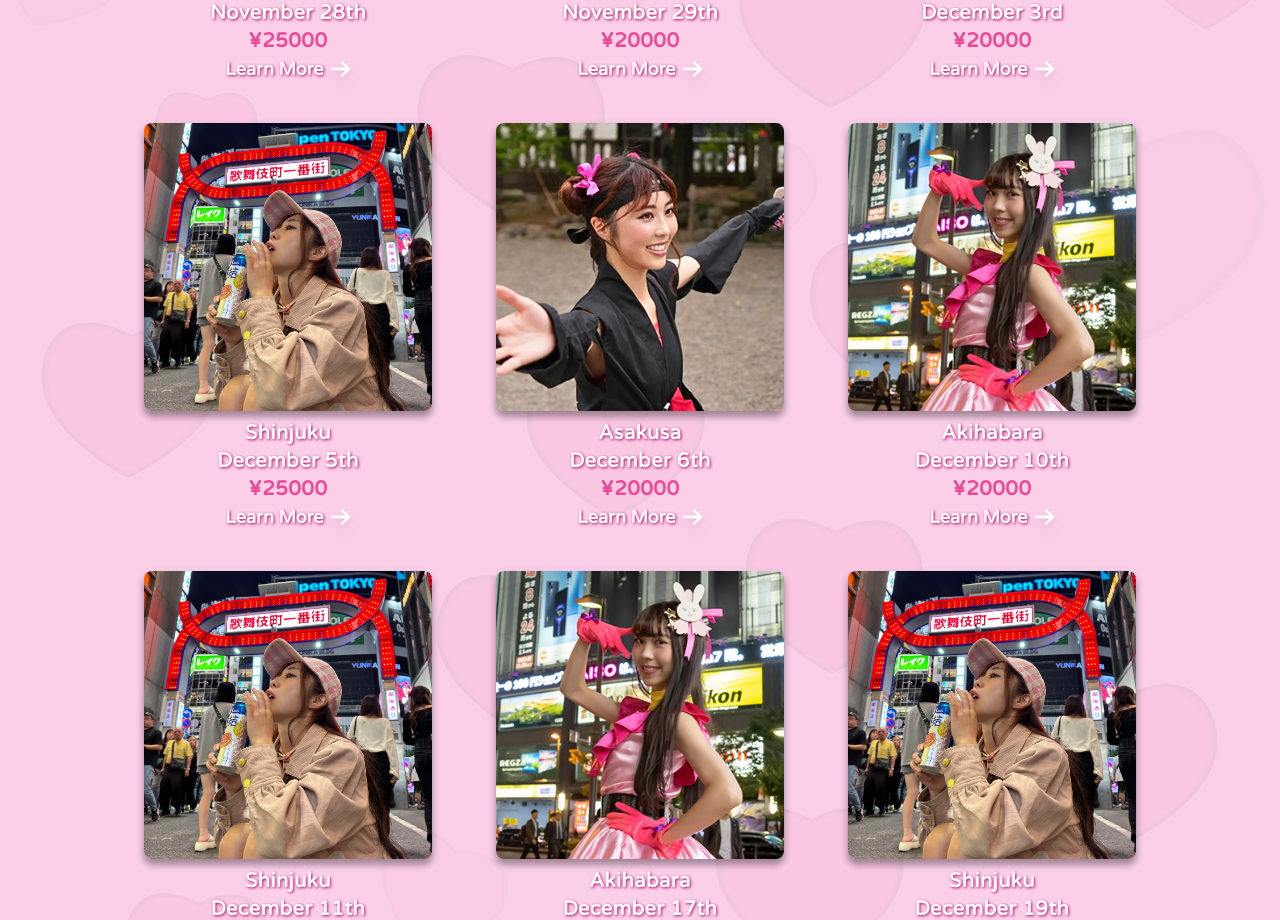
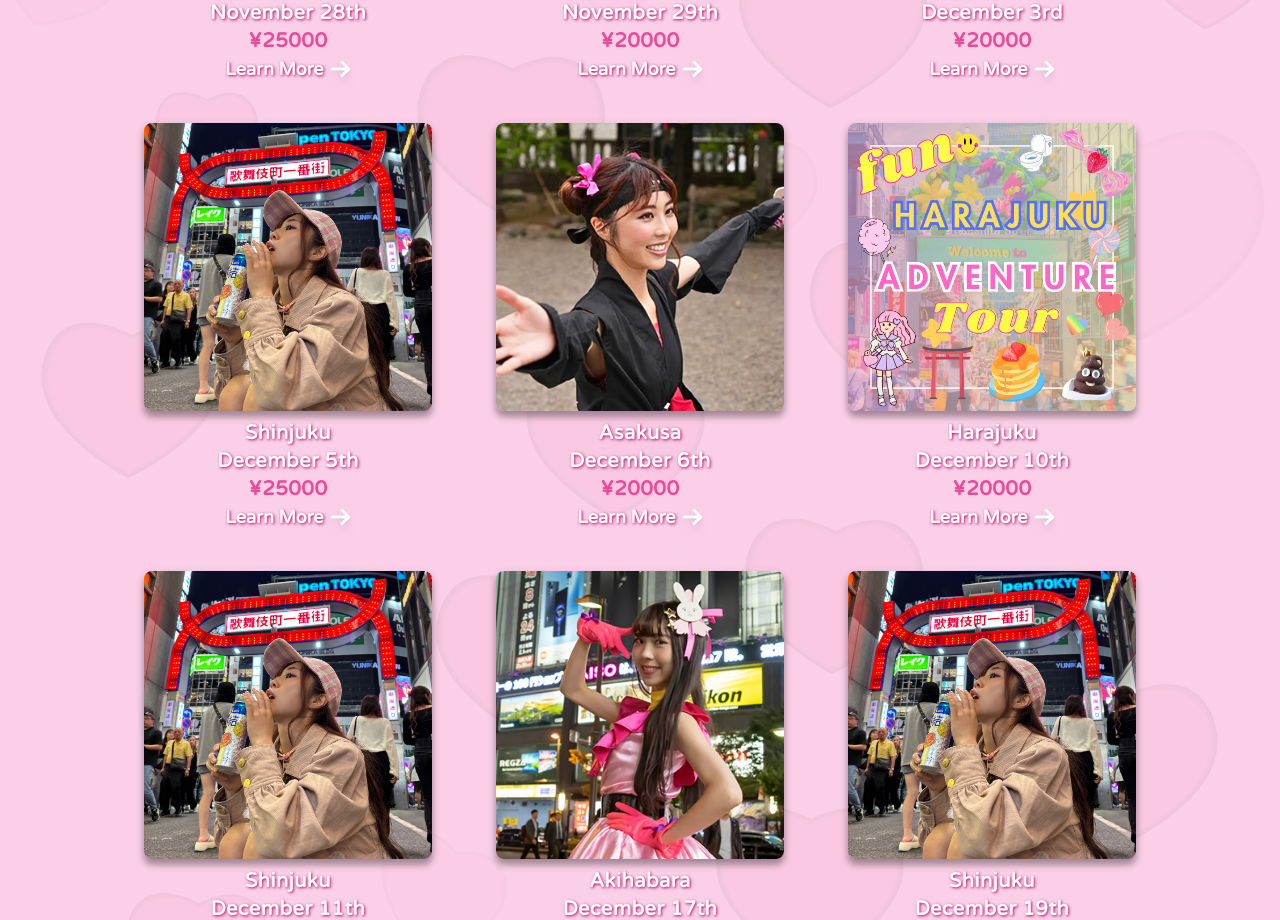
Before and after one commit to brandonrainey/smiley-tours, a Next.js app: page / in a window 1280 px wide. Shown: the part 2613-3533 px from the top of the page. Built offline with nearby package versions, Linux system fonts and the light colour scheme; no server answers; a web font is replaced by a local one; what tailwindcss-animated would draw is missing.

Commit message:
updated tour detail changes for certain tours

```diff
--- a/components/TourSidebar.tsx
+++ b/components/TourSidebar.tsx
@@ -106,13 +106,13 @@ const tours = [
     tourLink: 'https://smileywalk.shop/items/66d4123c888a2e1b7be14f17',
   },
   {
-    tourArea: 'Akihabara',
+    tourArea: 'Harajuku',
     tourDate: 'December 10th',
-    tourImage: '/tours/akihabaraTour.webp',
+    tourImage: '/tours/harajukuTour.webp',
     tourId: 31,
     tourPrice: 20000,
     tourSpots: 4,
-    tourLink: 'https://smileywalk.shop/items/66d41fc09b4c1923449dad1f',
+    tourLink: 'https://smileywalk.shop/items/67277b144c3d4e1cf9fcbd38',
   },
   {
     tourArea: 'Shinjuku',
```
